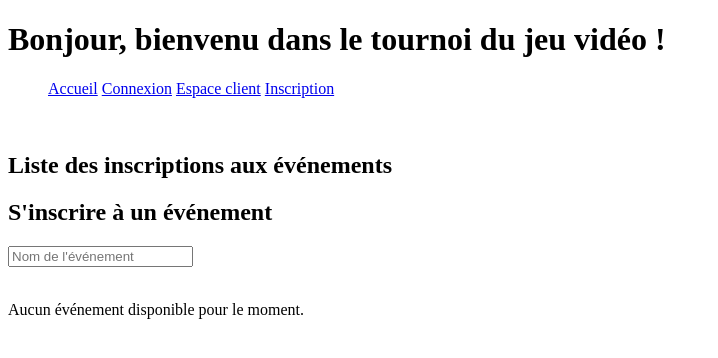
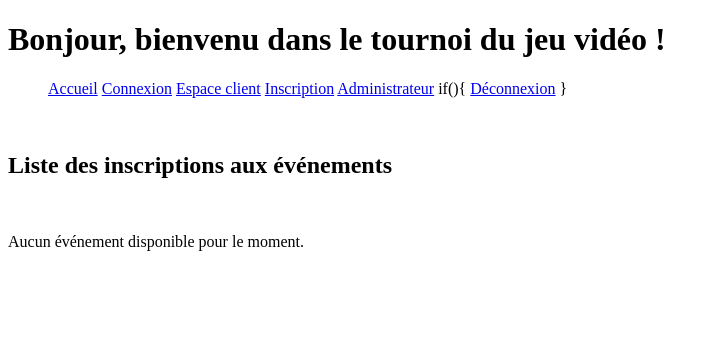
Before and after one commit to Fkn130/fraude_fiscale, a PHP site: page /index.php in a window 1280 px wide. Shown: the top 358 px of the page, without its empty margins (0-718 px from the left). Run offline with PHP 8.4, Linux system fonts and the light colour scheme; data that the repository does not hold is empty.

Commit message:
index modif avec nav mais pas fini

```diff
--- a/element/nav.php
+++ b/element/nav.php
@@ -6,6 +6,10 @@ echo '
     <a href="page_connexion.php">Connexion</a>
     <a href="espace_client.php">Espace client</a>
     <a href="traitement_inscription.php">Inscription</a>
+    <a href="admin.php">Administrateur</a>
+    if(){
+    <a href="deconnexion.php">Déconnexion</a>
+    }
   </ul>
 </nav>';
 ?>
--- a/site/login/index.php
+++ b/site/login/index.php
@@ -12,10 +12,7 @@ include_once "../../element/header.php";
          // Inclure la liste des événements depuis la base de données
         include_once "../../script/table_event.php";;
         ?>
-        <h2>S'inscrire à un événement</h2>
-
-        <div class="liste-evenements">
-            <input type="text" id="nom_evenement" name="nom_evenement" placeholder="Nom de l'événement" required><br><br>
+        <br>
         <?php
         if (!empty($rows)) {
             foreach ($rows as $row) {
```
